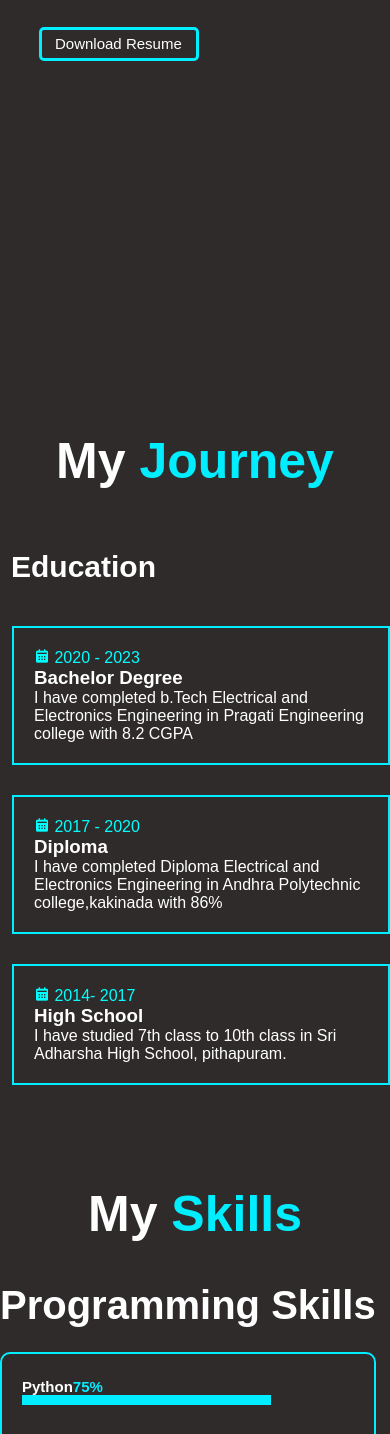
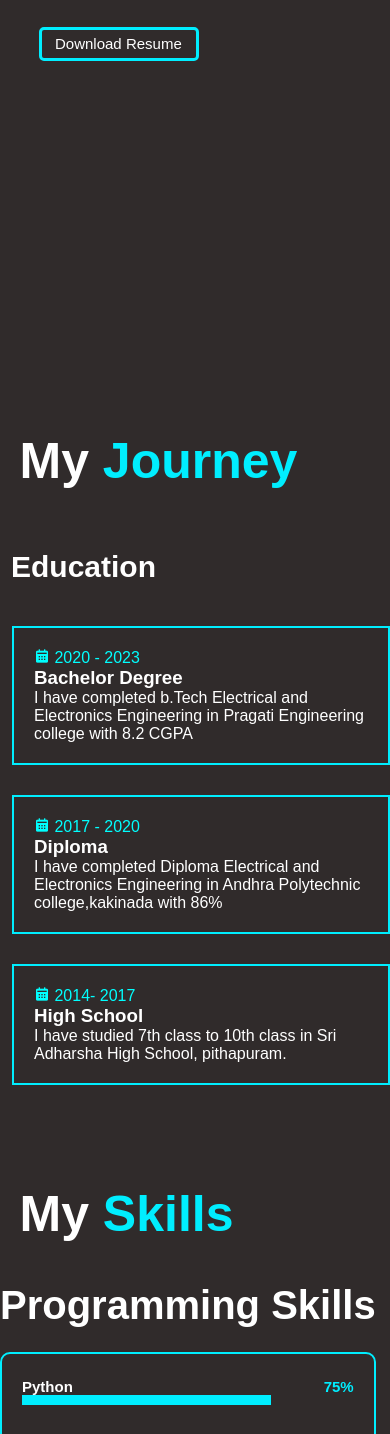
Before and after one commit to bhavaniprasad2001/web, a plain HTML site: page index.html in a window 390 px wide. Shown: the part 532-1966 px from the top of the page. Drawn offline with nearby package versions, Linux system fonts and the light colour scheme.

Commit message:
Update ex.css

```diff
--- a/ex.css
+++ b/ex.css
@@ -8,7 +8,7 @@ body{
     background: rgba(47, 42, 42, 0.993);
 }
 @media only screen and (max-width: 400px){
-    .jour{
+    .headp{
         width:90%
 
     }
```
